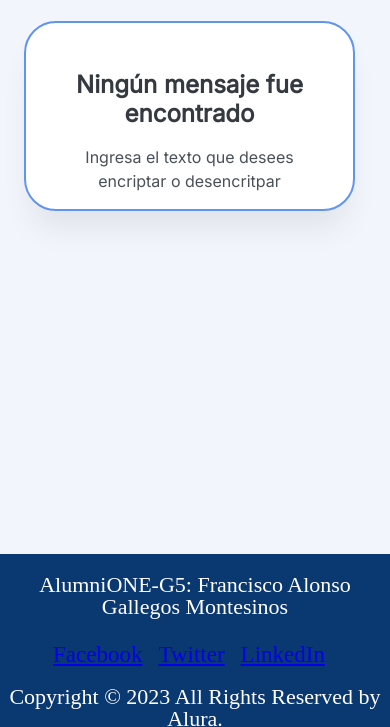
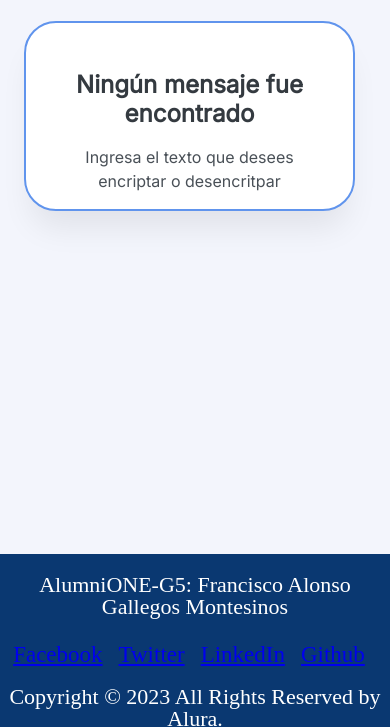
Before and after one commit to SoyFrancisco/challenge_alura, a plain HTML site: page index.html in a window 390 px wide. Shown: the part 686-1413 px from the top of the page. Drawn offline with Linux system fonts and the light colour scheme.

Commit message:
Agregando github y corrigiendo el css del pie de pagina

```diff
--- a/index.html
+++ b/index.html
@@ -69,6 +69,7 @@
                     <li><a class="facebook" href="https://www.facebook.com/gallegos1998">Facebook</a></li>
                     <li><a class="twitter" href="https://twitter.com/Francis36097293">Twitter</a></li>
                     <li><a class="linkedin" href="https://www.linkedin.com/in/francisco-gallegos-/">LinkedIn</a></li>
+                    <li><a class="github" href="https://github.com/SoyFrancisco">Github</a></li>
                 </ul>
             </li>
             <li class="c">Copyright © 2023 All Rights Reserved by Alura.</li>
--- a/style.css
+++ b/style.css
@@ -556,6 +556,6 @@ textarea::placeholder {
     .pieDePagina{
         position:absolute;
         top:1240px;
-        height:260px;
+        height:290px;
     }
 }
```
